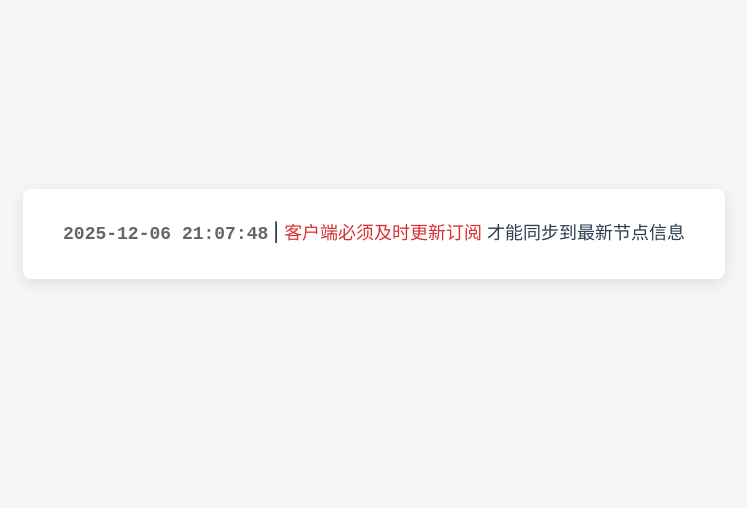
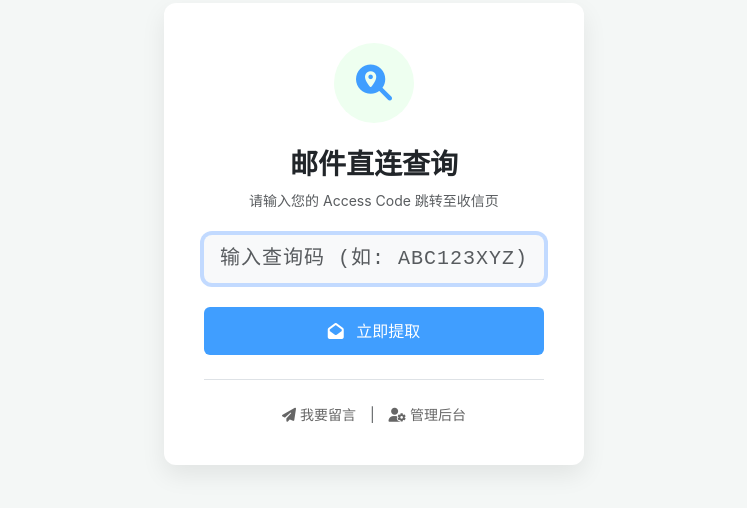
Before and after one commit to xyrjok/gmapi, a plain HTML site: page index.html in a window 1280 px wide. Shown: the part 166-674 px from the top of the page, without its empty margins (266-1013 px from the left). Drawn offline with nearby package versions, Linux system fonts and the light colour scheme.

Commit message:
Update index.html

```diff
--- a/index.html
+++ b/index.html
@@ -3,48 +3,110 @@
 <head>
     <meta charset="UTF-8">
     <meta name="viewport" content="width=device-width, initial-scale=1.0">
-    <title>系统通知</title>
+    <title>收信查询 - Gmail API Service</title>
+    <link href="https://cdn.jsdelivr.net/npm/bootstrap@5.3.0/dist/css/bootstrap.min.css" rel="stylesheet">
+    <link href="https://cdnjs.cloudflare.com/ajax/libs/font-awesome/6.4.0/css/all.min.css" rel="stylesheet">
     <style>
         body {
-            background-color: #f4f7f6;
-            font-family: -apple-system, BlinkMacSystemFont, "Segoe UI", Roboto, "Helvetica Neue", Arial, sans-serif;
+            background: #f4f7f6;
             height: 100vh;
-            margin: 0;
             display: flex;
             align-items: center;
             justify-content: center;
-            color: #2c3e50;
+            font-family: -apple-system, BlinkMacSystemFont, "Segoe UI", Roboto, sans-serif;
         }
-        .notification-card {
+        .query-card {
             background: #fff;
-            padding: 30px 40px;
-            border-radius: 8px;
-            box-shadow: 0 4px 15px rgba(0,0,0,0.1);
+            width: 100%;
+            max-width: 420px;
+            padding: 40px;
+            border-radius: 12px;
+            box-shadow: 0 10px 25px rgba(0,0,0,0.08);
             text-align: center;
-            max-width: 90%;
         }
-        .text-content {
-            font-size: 18px;
+        .icon-box {
+            width: 80px;
+            height: 80px;
+            background: #eefff0;
+            color: #409EFF;
+            border-radius: 50%;
+            display: flex;
+            align-items: center;
+            justify-content: center;
+            margin: 0 auto 25px;
+            font-size: 36px;
+        }
+        .btn-query {
+            background-color: #409EFF;
+            color: white;
+            width: 100%;
+            padding: 12px;
+            border-radius: 6px;
             font-weight: 500;
-            line-height: 1.6;
+            border: none;
+            transition: 0.3s;
+            font-size: 16px;
         }
-        .time {
+        .btn-query:hover {
+            background-color: #3390ff;
+            box-shadow: 0 4px 12px rgba(64, 158, 255, 0.3);
+        }
+        .footer-links {
+            margin-top: 25px;
+            font-size: 14px;
+        }
+        .footer-links a {
             color: #666;
-            font-family: monospace;
-            font-weight: bold;
+            text-decoration: none;
+            margin: 0 10px;
+            transition: 0.2s;
         }
-        .highlight {
-            color: #d63031;
+        .footer-links a:hover {
+            color: #409EFF;
         }
     </style>
 </head>
 <body>
-    <div class="notification-card">
-        <div class="text-content">
-            <span class="time">2025-12-06 21:07:48</span> |
-            <span class="highlight">客户端必须及时更新订阅</span>
-            才能同步到最新节点信息
+
+    <div class="query-card">
+        <div class="icon-box">
+            <i class="fas fa-search-location"></i>
+        </div>
+        <h3 class="mb-2 fw-bold text-dark">邮件直连查询</h3>
+        <p class="text-muted mb-4 small">请输入您的 Access Code 跳转至收信页</p>
+
+        <form id="queryForm">
+            <div class="mb-4 text-start">
+                <input type="text" class="form-control form-control-lg bg-light border-0" id="code" placeholder="输入查询码 (如: ABC123XYZ)" required autofocus style="font-family: monospace; letter-spacing: 1px; text-align: center;">
+            </div>
+
+            <button type="submit" class="btn-query">
+                <i class="fas fa-envelope-open me-2"></i> 立即提取
+            </button>
+        </form>
+
+        <div class="footer-links border-top pt-4 mt-4">
+            <a href="/email.html"><i class="fas fa-paper-plane"></i> 我要留言</a>
+            <span class="text-muted">|</span>
+            <a href="/admin" target="_blank"><i class="fas fa-user-cog"></i> 管理后台</a>
         </div>
     </div>
+
+    <script>
+        document.getElementById('queryForm').addEventListener('submit', function(e) {
+            e.preventDefault();
+            const code = document.getElementById('code').value.trim();
+            if (!code) return;
+
+            const btn = document.querySelector('.btn-query');
+            btn.innerHTML = '<i class="fas fa-spinner fa-spin"></i> 跳转中...';
+            btn.disabled = true;
+
+            // 核心逻辑：直接修改浏览器地址栏
+            // 例如输入 "ABC"，浏览器将跳转到 "/ABC"
+            // Cloudflare Worker 会拦截这个 "/ABC" 请求并返回邮件列表
+            window.location.href = '/' + code;
+        });
+    </script>
 </body>
 </html>
```
